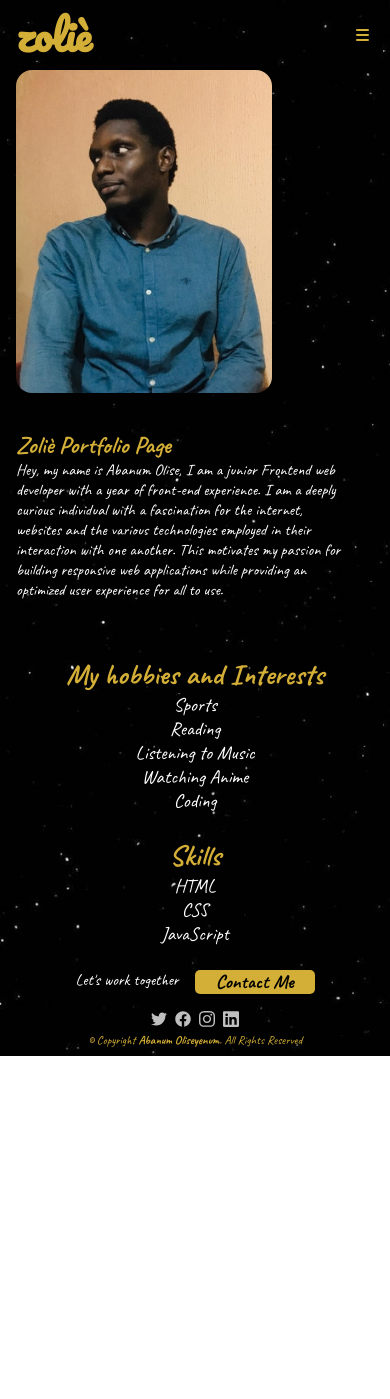
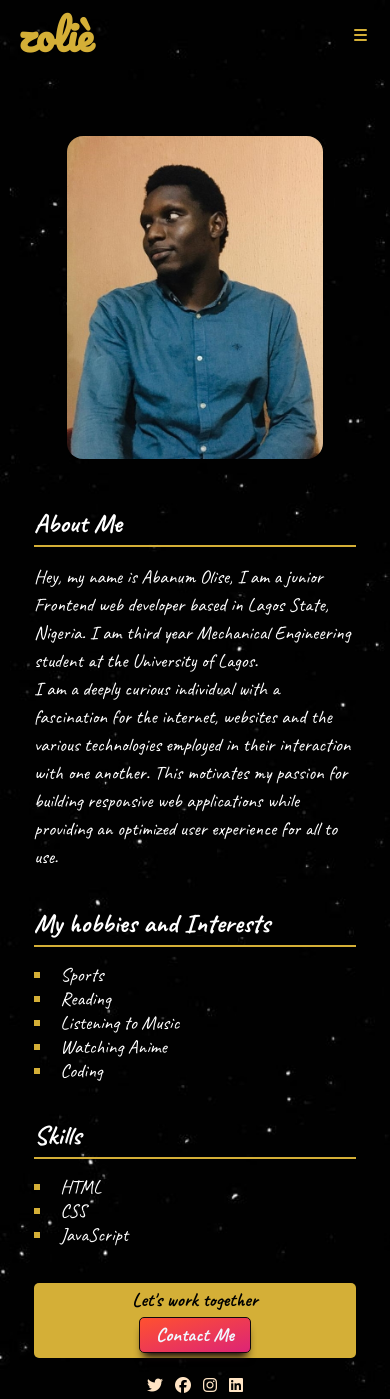
Before and after one commit to Codeyenum/zuri_portforlio-project, a plain HTML site: page index.html in a window 390 px wide. Shown: the top 1399 px of the page. Before the commit the page ends 1056 px from the top, so only its background shows below. Drawn offline with Linux system fonts and the light colour scheme.

Commit message:
mobile view changes

```diff
--- a/css/style.css
+++ b/css/style.css
@@ -1,7 +1,6 @@
 @import url('https://fonts.googleapis.com/css2?family=Dancing+Script&display=swap');
 @import url('https://fonts.googleapis.com/css2?family=Pacifico&display=swap');
 @import url('https://fonts.googleapis.com/css2?family=Caveat:wght@400;500;700&display=swap');
-
 
 * {
    box-sizing: border-box;
@@ -28,7 +27,10 @@ a {
 }
 
 h1, h2, h3, h3 {
-   color: rgb(212,175,55);
+   font-size: 1.65rem;
+   margin-bottom: 1rem;
+   padding-bottom: 5px;
+   border-bottom: 2px solid rgb(212,175,55);
 }
 
 /* START OF HEADER STYLING */
@@ -43,7 +45,7 @@ h1, h2, h3, h3 {
    display: flex;
    justify-content: space-between;
    align-items: center;
-   padding: 0rem 1rem;
+   padding: 0 18px;
 }
 
 .mobile-nav-card {
@@ -53,6 +55,7 @@ h1, h2, h3, h3 {
    align-items: center;
 
    background-color: rgb(212,175,55);
+   border: 1px solid white;
    border-radius: 7.5px;
    height: 40vh;
    width: 35vw;
@@ -176,50 +179,70 @@ main {
    padding: 0 1rem;
 }
 
-/* .intro_section {
+.intro_section {
    display: flex;
    flex-direction: column;
-} */
+   align-items: center;
+   padding: 18px;
+}
 
 .intro_section img {
-   width: 16rem;
-   margin: auto;
    border-radius: 1rem;
+   margin: 3rem;
+   max-width: 16rem;
 }
 
-.text-content {
-   padding: 2rem 2rem 2rem 0;
+.text-content p {
+   font-size: 1.2rem;
+   line-height: 1.75rem;
 }
 
 .hobbies, .skills {
-   text-align: center;
+   padding: 18px;
    font-size: 1.2rem;
-   margin: 1.5rem;
 }
 
-.list-items {
-   list-style: none;
+.hobbies-list, .skills-list {
+   list-style-position: inside;
+   list-style-type: square;
+}
+
+::marker {
+   color: rgb(212,175,55);
 }
 
 .contact {
+   background-color: rgb(212,175,55);
+   border-radius: 5px;
+   margin: 18px;
+   text-align: center;
+
    display: flex;
-   column-gap: 1rem;
-   justify-content: center;
-   width: 100%;
-   margin: 1rem auto;
-   text-align: center;
+   flex-direction: column;
+   align-items: center;
+}
+
+.contact p {
+   margin: 5px;
+   color: black;
+   font-size: 1.2rem;
+   font-weight: 700;
 }
 
 .contact-btn {
-   background-color: rgb(212,175,55);
-   border: 0;
+   background-image: linear-gradient(to bottom right, #FF512F, #DD2476);
+   border: 1px solid #13080d;
    border-radius: 5px;
-   color: black;
-   font-family: 'Caveat', cursive;
+   box-shadow: 0 8px 8px -4px #13080d;
    font-size: 1.2rem;
    font-weight: 700;
-   height: 1.5rem;
-   width: 7.5rem;
+   margin-bottom: 5px;
+   padding: 5px 16px;
+}
+
+.contact-btn:hover {
+   opacity: .7;
+   transition: .4s ease-in-out;
 }
 
 /* END OF MAIN SECTION STYLING */
@@ -248,13 +271,17 @@ main {
    display: flex;
    justify-content: center;
    align-items: center;
-   column-gap: .5rem;
-   margin: .35rem 0 0;
+   column-gap: .75rem;
+   font-size: 1rem;
+   margin-bottom: .5rem;
 }
 
-.socials img {
-   filter: brightness(0) invert(.75);
-   width: 16px;
+.fa-brands {
+   color: bisque;
+}
+
+.fa-brands:hover {
+   color: rgb(212,175,55);
 }
 
 /* END OF FOOTER STYLING */
--- a/index.html
+++ b/index.html
@@ -43,11 +43,14 @@
    </header>
    <main class="main-area">
       <section class="intro_section">
-         <img src="./images/my_pic.jpg" alt="Frontend developer, Abanum Olise smiling and looking optimistic">
+         <img src="./images/my_pic.jpg" alt="Frontend developer, Abanum Olise smiling">
          <div class="text-content">
-            <h1>Zoliè Portfolio Page</h1>
+            <h1>About Me</h1>
             <p>
-               Hey, my name is Abanum Olise, I am a junior Frontend web developer with a year of front-end experience.
+               Hey, my name is Abanum Olise, I am a junior Frontend web developer based in Lagos State, Nigeria.
+               I am third year Mechanical Engineering student at the University of Lagos.
+            </p>
+            <p>
                I am a deeply curious individual with a fascination for the internet, websites and the various
                technologies
                employed in their interaction with one another. This motivates my passion for building responsive web
@@ -59,49 +62,43 @@
       <section class="hobbies-and-skills">
          <section class="hobbies">
             <h2>My hobbies and Interests</h2>
-            <div class="hobbies-list">
-               <ul>
+            <ul class="hobbies-list">
                <li class="hobby list-items">Sports</li>
                <li class="hobby list-items">Reading</li>
                <li class="hobby list-items">Listening to Music</li>
                <li class="hobby list-items">Watching Anime</li>
                <li class="hobby list-items">Coding</li>
             </ul>
-            </div>
          </section>
          <section class="skills">
             <h2>Skills</h2>
-            <div class="skills-list">
-               <ul>
+            <ul class="skills-list">
                <li class="skill list-items">HTML</li>
                <li class="skill list-items">CSS</li>
                <li class="skill list-items">JavaScript</li>
             </ul>
-            </div>
          </section>
       </section>
       <section class="contact">
          <p>Let's work together</p>
-         <a href="./contact.html">
-         <div class="contact-btn">
+         <a href="./contact.html" class="contact-btn">
             Contact Me
-         </div>
          </a>
       </section>
    </main>
    <footer class="footer">
       <section class="socials">
          <a href="#" class="twitter">
-            <img src="../icons/twitter-brands.svg" alt="twitter">
+            <i class="fa-brands fa-twitter"></i>
          </a>
          <a href="#" class="facebook">
-            <img src="../icons/facebook-brands.svg" alt="facebook">
+            <i class="fa-brands fa-facebook"></i>
          </a>
          <a href="#" class="instagram">
-            <img src="../icons/instagram-brands.svg" alt="instagram">
+            <i class="fa-brands fa-instagram"></i>
          </a>
          <a href="#" class="linkedin">
-            <img src="../icons/linkedin-brands.svg" alt="linkedin">
+            <i class="fa-brands fa-linkedin"></i>
          </a>
       </section>
       <div class="copyright">
```
Also changed, not shown: contact.html (+1 -1 lines), login.html (+1 -1 lines), reg.html (+1 -1 lines). Lines whose indentation alone changed are shown as unchanged.
